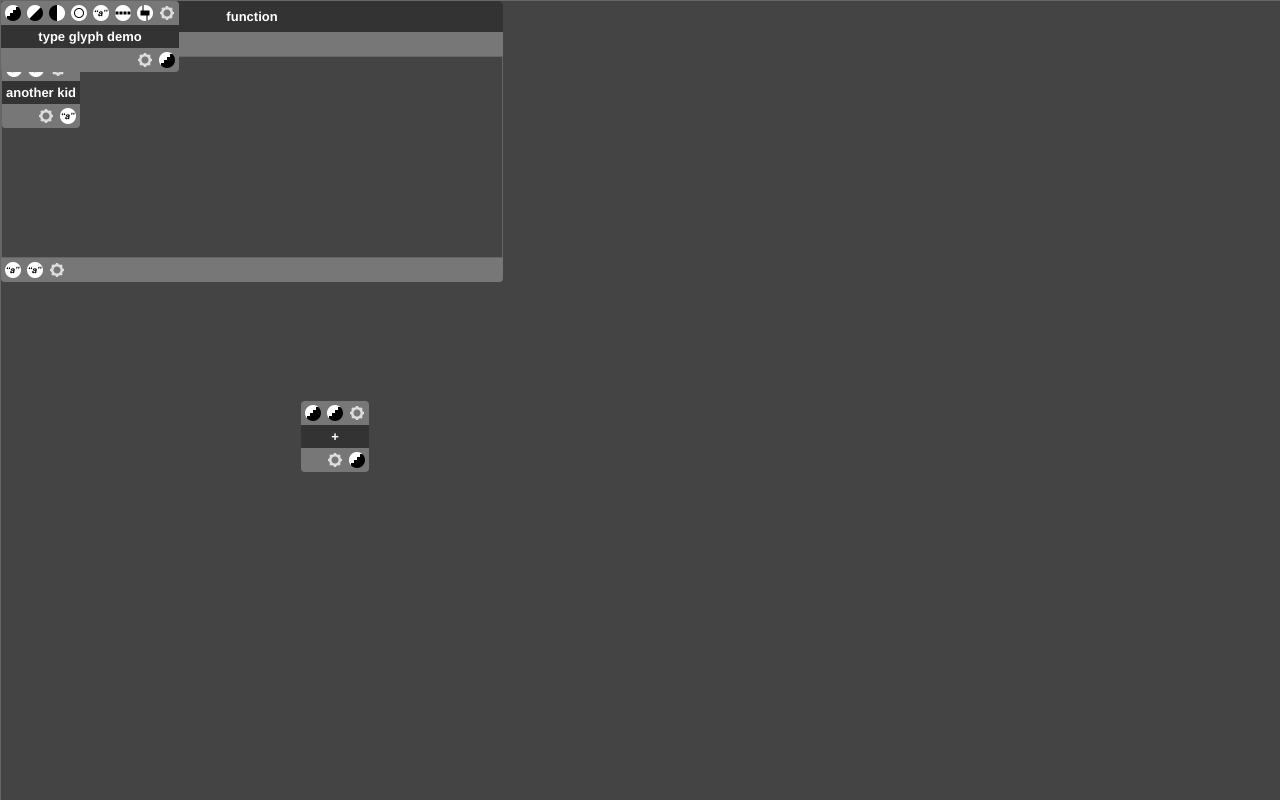
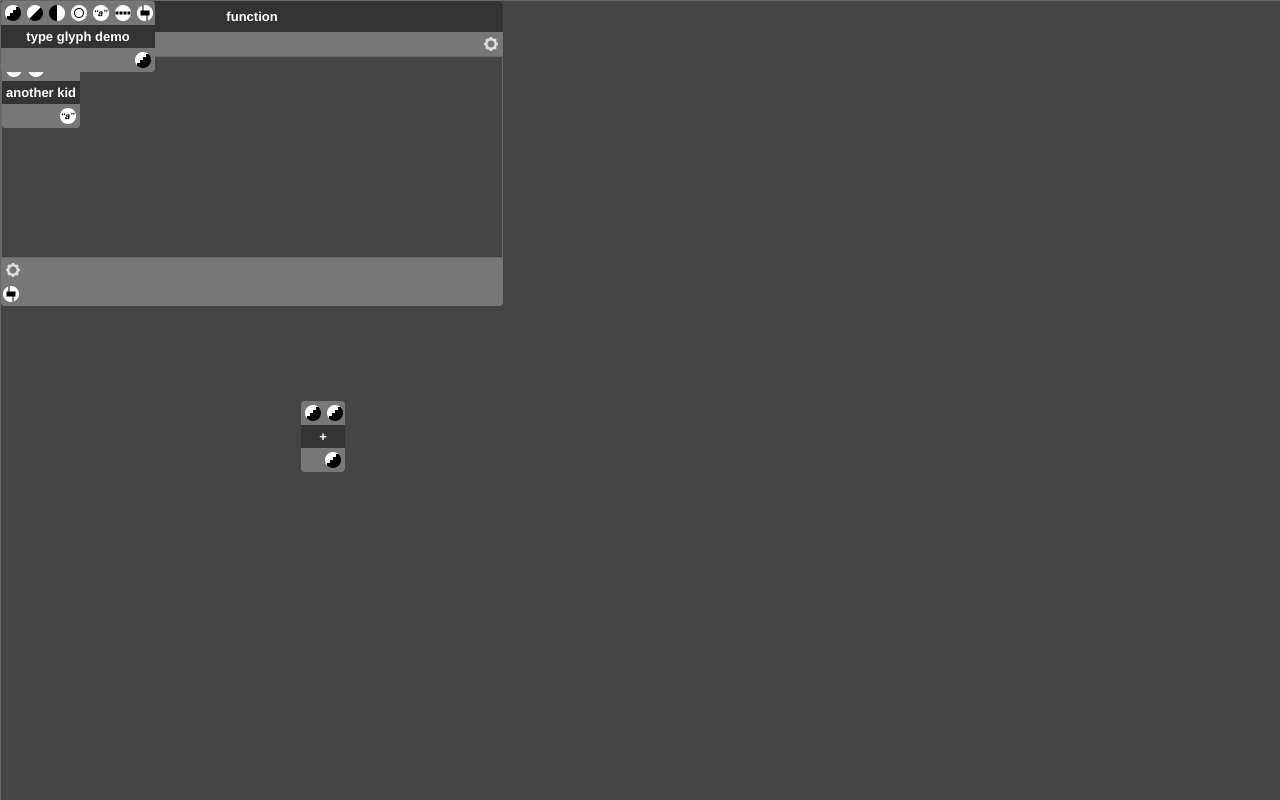
Before and after one commit to trbabb/ramen, a React (Create React App) app: page / in a window 1280 px wide. Shown: the top 800 px of the page. Built offline with nearby package versions, Linux system fonts and the light colour scheme; no server answers.

Commit message:
implemented body entry/exit connections

```diff
--- a/src/App.js
+++ b/src/App.js
@@ -39,7 +39,8 @@ import './resource/App.css'
 
 
 // don't really care what this is, for now:
-const STANDIN_TYPE_SIGNATURE = new TypeSignature(['float', 'float', 'float'], [0,1])
+const STANDIN_TYPE_SIGNATURE  = new TypeSignature(['float', 'float', 'float'], [0,1])
+const FUNCTION_TYPE_SIGNATURE = new TypeSignature(['proc'],[])
 
 // list of nodes read by the "place node" dialog.
 const availableNodes = [
@@ -47,7 +48,7 @@ const availableNodes = [
         ["-",           NODE_TYPE.NODE_FNCALL,   STANDIN_TYPE_SIGNATURE],
         ["*",           NODE_TYPE.NODE_FNCALL,   STANDIN_TYPE_SIGNATURE],
         ["/",           NODE_TYPE.NODE_FNCALL,   STANDIN_TYPE_SIGNATURE],
-        ["function",    NODE_TYPE.NODE_FUNCTION, STANDIN_TYPE_SIGNATURE],
+        ["function",    NODE_TYPE.NODE_FUNCTION, FUNCTION_TYPE_SIGNATURE],
         ["helloWorld",  NODE_TYPE.NODE_FNCALL,   STANDIN_TYPE_SIGNATURE],
         ["sendHello",   NODE_TYPE.NODE_FNCALL,   STANDIN_TYPE_SIGNATURE],
         ["createWorld", NODE_TYPE.NODE_FNCALL,   STANDIN_TYPE_SIGNATURE],
@@ -122,8 +123,8 @@ class App extends React.Component {
         this.addDef("function",
             NODE_TYPE.NODE_FUNCTION,
             new TypeSignature(
-                ['str','str','str'],
-                [0,1]))
+                ['proc'],
+                []))
         this.addDef("child node",
             NODE_TYPE.NODE_FNCALL,
             new TypeSignature(
--- a/src/render/mNode.js
+++ b/src/render/mNode.js
@@ -22,29 +22,28 @@ export class MNode extends React.PureComponent {
     }
 
 
-    makePorts(doSinks) {
-        var sig = this.props.def.type_sig;
-        var z   = []
+    makePorts(node_id, node, sig, doSinks) {
+        var z = []
 
         // we HAVE to use function application here, because the body of a loop
         // does not create a closure. Thus the "i" inside of the ref callback
         // lambda would have a nonsense value.
-        var that = this;
+        var self = this;
         (doSinks?sig.getSinkIDs():sig.getSourceIDs()).forEach(function(port_id) {
             var type_id = sig.type_by_port_id.get(port_id)
-            var links   = that.props.node.links_by_id.get(port_id)
+            var links   = node.links_by_id.get(port_id)
             var p = <Port
                 key           = {port_id}
                 port_id       = {port_id}
-                node_id       = {that.props.node_id}
-                def_id        = {that.props.node.def_id}
+                node_id       = {node_id}
+                def_id        = {node.def_id}
                 type_id       = {type_id}
                 connected     = {links !== undefined && links.size > 0}
                 direction     = {doSinks ? [0,-1] : [0,1]}
                 is_sink       = {doSinks}
-                onPortClicked = {that.props.mutation_callbacks.onPortClicked}
-                onPortMoved   = {that.props.mutation_callbacks.onPortMoved}
-                onPortHovered   = {that.props.mutation_callbacks.onPortHovered} />
+                onPortClicked = {self.props.mutation_callbacks.onPortClicked}
+                onPortMoved   = {self.props.mutation_callbacks.onPortMoved}
+                onPortHovered = {self.props.mutation_callbacks.onPortHovered} />
             z.push(p);
         });
         return z;
@@ -52,20 +51,29 @@ export class MNode extends React.PureComponent {
 
 
    renderFunctionDefBody() {
+        var entry_node = this.props.ng.nodes.get(this.props.node.entry_id)
+        var exit_node  = this.props.ng.nodes.get(this.props.node.exit_id)
+        var entry_def  = this.props.ng.defs.get(entry_node.def_id)
+        var exit_def   = this.props.ng.defs.get(exit_node.def_id)
         return (
             <div className="MNode Function">
                 <div className="FnHeader Function">
                     <div className="CallName Function">{this.props.def.name}</div>
-                    {this.makePorts(false)}
-                    <PortConfig handlePortConfigClick={this.handlePortConfigClick}/>
+                    <div className="PortGroup SourcePortGroup BodyEntry">
+                        {this.makePorts(this.props.node.entry_id, entry_node, entry_def.type_sig, false)}
+                        <PortConfig handlePortConfigClick={this.handlePortConfigClick}/>
+                    </div>
                 </div>
                 <NodeView
                     ng={this.props.ng}
                     port_coords={this.props.port_coords}
                     mutation_callbacks={this.props.mutation_callbacks}/>
+                <div className="PortGroup SinkPortGroup BodyExit">
+                    {this.makePorts(this.props.node.exit_id, exit_node, exit_def.type_sig, true)}
+                    <PortConfig handlePortConfigClick={this.handlePortConfigClick}/>
+                </div>
                 <div className="PortGroup SinkPortGroup">
-                    {this.makePorts(true)}
-                    <PortConfig handlePortConfigClick={this.handlePortConfigClick}/>
+                    {this.makePorts(this.props.node_id, this.props.node, this.props.def.type_sig, false)}
                 </div>
             </div>
         )
@@ -76,15 +84,13 @@ export class MNode extends React.PureComponent {
         return (
             <div className="MNode">
                 <div className="PortGroup SinkPortGroup">
-                    {this.makePorts(true)}
-                    <PortConfig handlePortConfigClick={this.handlePortConfigClick}/>
+                    {this.makePorts(this.props.node_id, this.props.node, this.props.def.type_sig, true)}
                 </div>
                 <div className="CallName">
                     {this.props.def.name}
                 </div>
                 <div className="PortGroup SourcePortGroup">
-                  <PortConfig handlePortConfigClick={this.handlePortConfigClick}/>
-                    {this.makePorts(false)}
+                    {this.makePorts(this.props.node_id, this.props.node, this.props.def.type_sig, false)}
                 </div>
             </div>
         );
--- a/src/render/mNodeView.js
+++ b/src/render/mNodeView.js
@@ -1,9 +1,10 @@
-import React    from 'react';
-import ReactDOM from 'react-dom';
-import * as _   from 'lodash'
+import React       from 'react';
+import ReactDOM    from 'react-dom';
+import * as _      from 'lodash'
 
-import {MNode}  from './mNode';
-import {Link}   from './mLink';
+import {MNode}     from './mNode';
+import {Link}      from './mLink';
+import {NODE_TYPE} from '../state/Def'
 
 
 // NodeView holds nodes and links, and ensures that the two stay visually connected.
@@ -87,6 +88,10 @@ export class NodeView extends React.PureComponent {
         for (var node_id of this.props.ng.child_nodes) {
             var n   = this.props.ng.nodes.get(node_id)
             var def = this.props.ng.defs.get(n.def_id)
+            if (def.node_type === NODE_TYPE.NODE_ENTRY || def.node_type == NODE_TYPE.NODE_EXIT) {
+                // magic header / footer node. don't render.
+                continue
+            }
             var x   = {}
             if (def.hasBody()) {
                 // these are heavy, so don't send them to
--- a/src/state/EditProxy.js
+++ b/src/state/EditProxy.js
@@ -1,4 +1,6 @@
-import io from 'socket.io-client'
+import io              from 'socket.io-client'
+import {NODE_TYPE}     from './Def'
+import {TypeSignature} from './TypeSignature'  // todo: not needed after server handles entry/exits
 
 // EditProxy tattles on everything that's done to the node graph.
 // This is sent back to the server, so it can keep the AST in sync.
@@ -64,7 +66,7 @@ export class EditProxy {
 
 
     // apply an add/remove event to the given nodegraph
-    applyEvent(ng, evt) {
+    applyEvent(ng, evt, do_enqueue=true) {
         var act  = {node : "Node",
                     def  : "Def",
                     link : "Link",
@@ -72,20 +74,72 @@ export class EditProxy {
         act      = evt.action + act
         var fn   = ng[act]
         var args = this.unpackArgs(act, evt.details)
-        return fn.apply(ng, args)
+        var new_ng = fn.apply(ng, args)
+
+        if (do_enqueue && new_ng !== ng) {
+            this.enqueue(evt)
+        }
+
+        return new_ng
     }
 
 
     // handle and execute an edit action arriving from the server.
     processServerAction = (data) => {
         this.app.setState(prevState => {
-            var ng = this.applyEvent(prevState.ng, data)
+            var ng = this.applyEvent(prevState.ng, data, false)
             if (ng === prevState.ng) {
                 return {}
             } else {
                 return { ng : ng }
             }
         })
+    }
+
+
+    // xxx: this should be done by the server, eventually.
+    addEntryExitNodes(ng, node_id) {
+        var new_def_id = ng.nodes.get(node_id).def_id
+        var new_def    = ng.defs.get(new_def_id)
+        if (new_def.hasBody()) {
+            var entry_def_id = this.generateID("def")
+            var exit_def_id  = this.generateID("def")
+            var evts = [{
+                action  : "add",
+                type    : "def",
+                details : {
+                    def_id    : entry_def_id,
+                    name      : "entry",
+                    node_type : NODE_TYPE.NODE_ENTRY,
+                    type_sig  : new TypeSignature(),
+                }}, {
+                action  : "add",
+                type    : "def",
+                details : {
+                    def_id    : exit_def_id,
+                    name      : "exit",
+                    node_type : NODE_TYPE.NODE_EXIT,
+                    type_sig  : new TypeSignature(),
+                }}, {
+                action  : "add",
+                type    : "node",
+                details : {
+                    node_id   : this.generateID("node"),
+                    def_id    : entry_def_id,
+                    parent_id : node_id,
+                }}, {
+                action  : "add",
+                type    : "node",
+                details : {
+                    node_id   : this.generateID("node"),
+                    def_id    : exit_def_id,
+                    parent_id : node_id,
+                }}]
+            for (var e of evts) {
+                ng = this.applyEvent(ng, e)
+            }
+        }
+        return ng
     }
 
 
@@ -96,19 +150,23 @@ export class EditProxy {
             var t   = this.actionTemplates[act]
             var evt = {action : t.action, type : t.type, details : keyword_args}
             var id_name = evt.type + "_id"
+            var obj_id = null
 
             if (evt.action === "add" && (evt.details[id_name] === undefined || evt.details[id_name] === null)) {
-                evt.details[id_name] = this.generateID(evt.type)
+                obj_id = this.generateID(evt.type)
+                evt.details[id_name] = obj_id
+            } else {
+                obj_id = evt.details[id_name]
             }
 
             var ng = this.applyEvent(prevState.ng, evt)
 
-            if (ng === prevState.ng) {
-                return {}
-            } else {
-                this.enqueue(evt)
-                return {ng : ng}
+            // xxx: to eventually be done by the server.
+            if (evt.action === "add" && evt.type === "node") {
+                ng = this.addEntryExitNodes(ng, obj_id)
             }
+
+            return {ng : ng}
         })
     }
 
```
Also changed, not shown: src/state/NodeGraph.js (+22 -1 lines).
